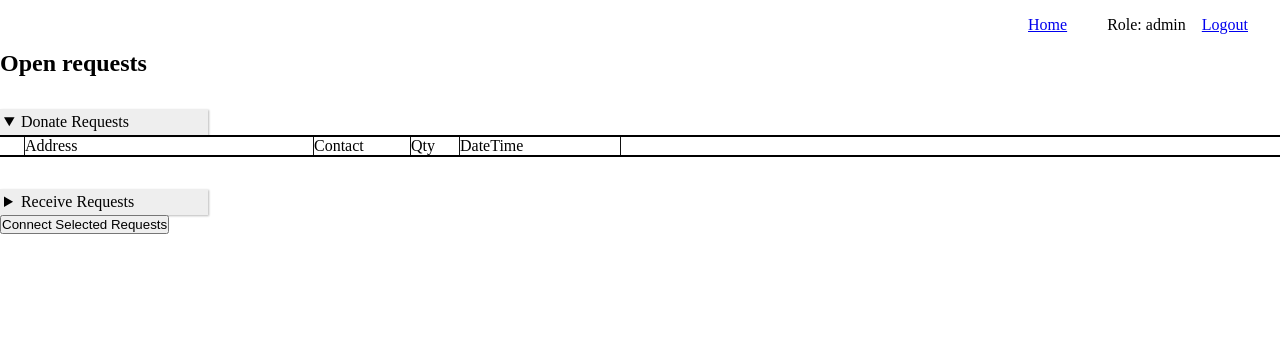
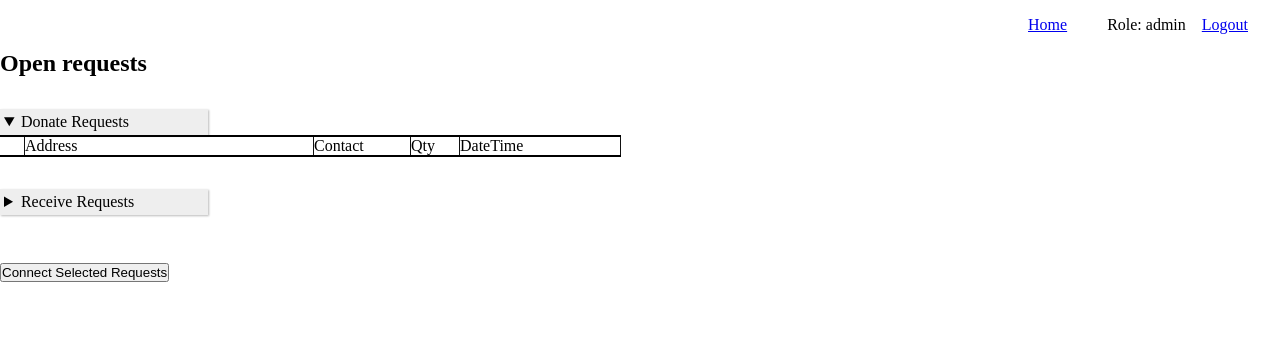
Before and after one commit to davisjustinmorris/FoodDonationWebApp, a Flask app: template templates/volunteer_dashboard.html in a window 1280 px wide, after a click on "Donate Requests". Shown: the top 350 px of the page. Run offline with Flask 2, Linux system fonts and the light colour scheme; the template is opened without the code that fills it: most values are stand-ins (such as "Sample title", 1, 10 or a date in 2020); style sheets or scripts are compiled from the project's sources; some libraries are stand-ins or nearby versions.

Commit message:
poc v1.6.1.: vol dashboard styled

```diff
--- a/static/volunteer_dashboard.css
+++ b/static/volunteer_dashboard.css
@@ -1,7 +1,7 @@
-details {
+form details {
   margin-top: 2rem;
 }
-details > summary {
+form details > summary {
   padding: 4px;
   width: 200px;
   background-color: #eeeeee;
@@ -9,33 +9,36 @@ details > summary {
   box-shadow: 1px 1px 2px #bbbbbb;
   cursor: pointer;
 }
-details .header {
+form details .header {
   border-top: 2px solid #000;
   border-bottom: 2px solid #000;
 }
-details .row {
+form details .row {
   border-bottom: 1px solid #111;
 }
-details .row span, details .header span {
+form details .row span, form details .header span {
   display: block;
 }
-details .row span, details .row input[type=radio], details .header span, details .header input[type=radio] {
+form details .row span, form details .row input[type=radio], form details .header span, form details .header input[type=radio] {
   border-right: 1px solid #111;
 }
-details .row span:nth-child(1), details .row input[type=radio]:nth-child(1), details .header span:nth-child(1), details .header input[type=radio]:nth-child(1) {
+form details .row span:nth-child(1), form details .row input[type=radio]:nth-child(1), form details .header span:nth-child(1), form details .header input[type=radio]:nth-child(1) {
   width: 1.5rem;
 }
-details .row span:nth-child(2), details .row input[type=radio]:nth-child(2), details .header span:nth-child(2), details .header input[type=radio]:nth-child(2) {
+form details .row span:nth-child(2), form details .row input[type=radio]:nth-child(2), form details .header span:nth-child(2), form details .header input[type=radio]:nth-child(2) {
   width: 18rem;
 }
-details .row span:nth-child(3), details .row input[type=radio]:nth-child(3), details .header span:nth-child(3), details .header input[type=radio]:nth-child(3) {
+form details .row span:nth-child(3), form details .row input[type=radio]:nth-child(3), form details .header span:nth-child(3), form details .header input[type=radio]:nth-child(3) {
   width: 6rem;
 }
-details .row span:nth-child(4), details .row input[type=radio]:nth-child(4), details .header span:nth-child(4), details .header input[type=radio]:nth-child(4) {
+form details .row span:nth-child(4), form details .row input[type=radio]:nth-child(4), form details .header span:nth-child(4), form details .header input[type=radio]:nth-child(4) {
   width: 3rem;
 }
-details .row span:nth-child(5), details .row input[type=radio]:nth-child(5), details .header span:nth-child(5), details .header input[type=radio]:nth-child(5) {
+form details .row span:nth-child(5), form details .row input[type=radio]:nth-child(5), form details .header span:nth-child(5), form details .header input[type=radio]:nth-child(5) {
   width: 10rem;
+}
+form button[type=submit] {
+  margin-top: 3rem;
 }
 
 /*# sourceMappingURL=volunteer_dashboard.css.map */
--- a/static/volunteer_dashboard.sass
+++ b/static/volunteer_dashboard.sass
@@ -1,29 +1,33 @@
-details
-  margin-top: 2rem
-  > summary
-    padding: 4px
-    width: 200px
-    background-color: #eeeeee
-    border: none
-    box-shadow: 1px 1px 2px #bbbbbb
-    cursor: pointer
-  .header
-    border-top: 2px solid #000
-    border-bottom: 2px solid #000
-  .row
-    border-bottom: 1px solid #111
-  .row, .header
-    span
-      display: block
-    span, input[type='radio']
-      border-right: 1px solid #111
-      &:nth-child(1)
-        width: 1.5rem
-      &:nth-child(2)
-        width: 18rem
-      &:nth-child(3)
-        width: 6rem
-      &:nth-child(4)
-        width: 3rem
-      &:nth-child(5)
-        width: 10rem
+form
+  details
+    margin-top: 2rem
+    > summary
+      padding: 4px
+      width: 200px
+      background-color: #eeeeee
+      border: none
+      box-shadow: 1px 1px 2px #bbbbbb
+      cursor: pointer
+    .header
+      border-top: 2px solid #000
+      border-bottom: 2px solid #000
+    .row
+      border-bottom: 1px solid #111
+    .row, .header
+      span
+        display: block
+      span, input[type='radio']
+        border-right: 1px solid #111
+        &:nth-child(1)
+          width: 1.5rem
+        &:nth-child(2)
+          width: 18rem
+        &:nth-child(3)
+          width: 6rem
+        &:nth-child(4)
+          width: 3rem
+        &:nth-child(5)
+          width: 10rem
+
+  button[type='submit']
+    margin-top: 3rem
--- a/templates/partials/header_1.html
+++ b/templates/partials/header_1.html
@@ -2,7 +2,7 @@
     <div class="logo"></div>
     <div class="fx-spacer"></div>
     <ul class="nav list-lsn fx">
-        <li><a href="/">Home</a></li>
+        <li><a href="/dashboard">Home</a></li>
 
         {% if user_type == 'volunteer' or user_type == 'super_admin' %}
         <li><a href="/volunteer_dashboard">Volunteer</a></li>
--- a/templates/volunteer_dashboard.html
+++ b/templates/volunteer_dashboard.html
@@ -10,7 +10,7 @@
     <link rel="stylesheet" href="{{ url_for('static', filename='volunteer_dashboard.css') }}">
     <script src="{{ url_for('static', filename='volunteer_dashboard.js') }}"></script>
 </head>
-<body>
+<body class="fx fdc aifs">
     {% include 'partials/header_1.html' %}
 
     <form id="form-connect-open-requests" action="/volunteer_dashboard" method="post">
```
Also changed, not shown: 1 other file.
